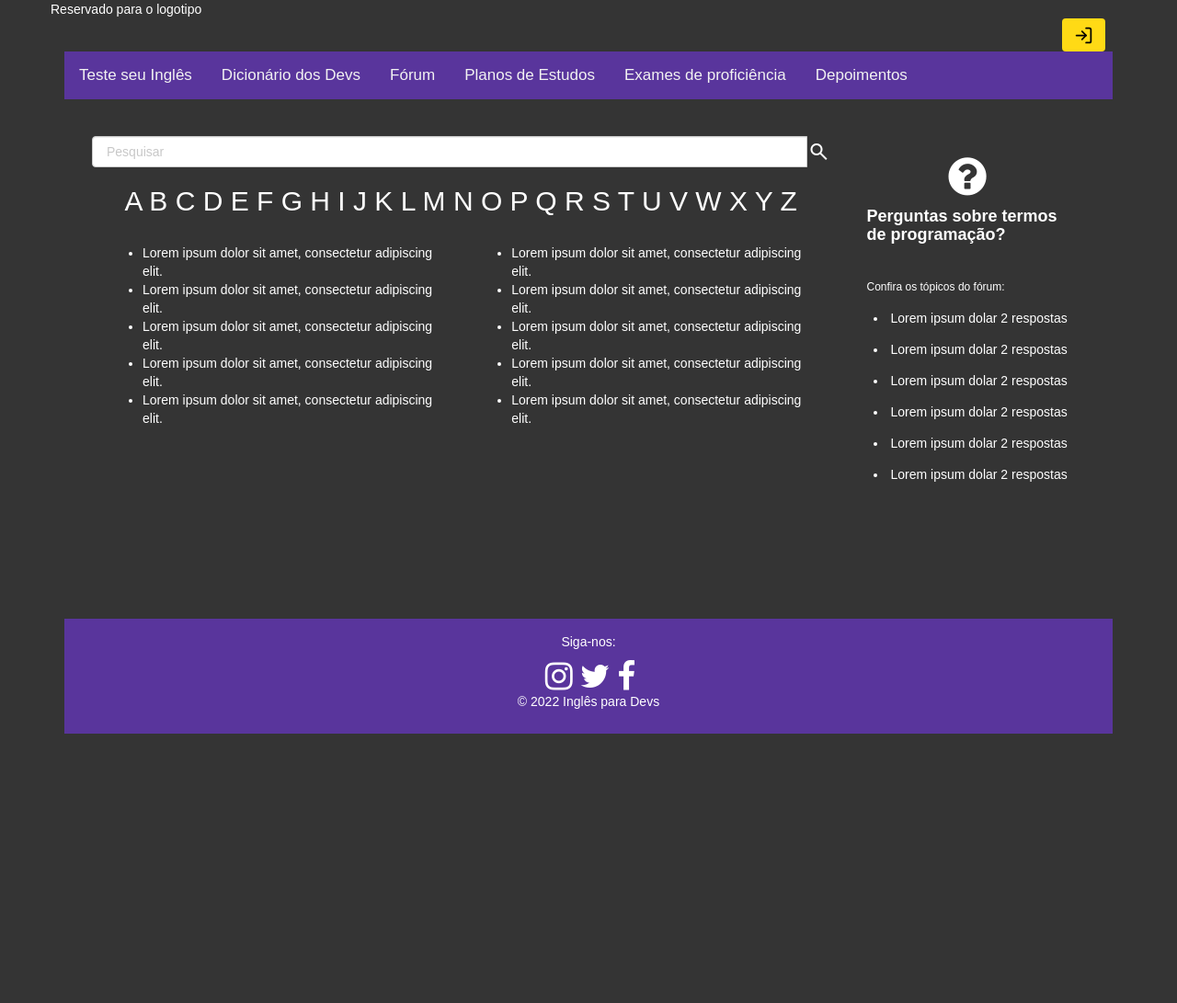
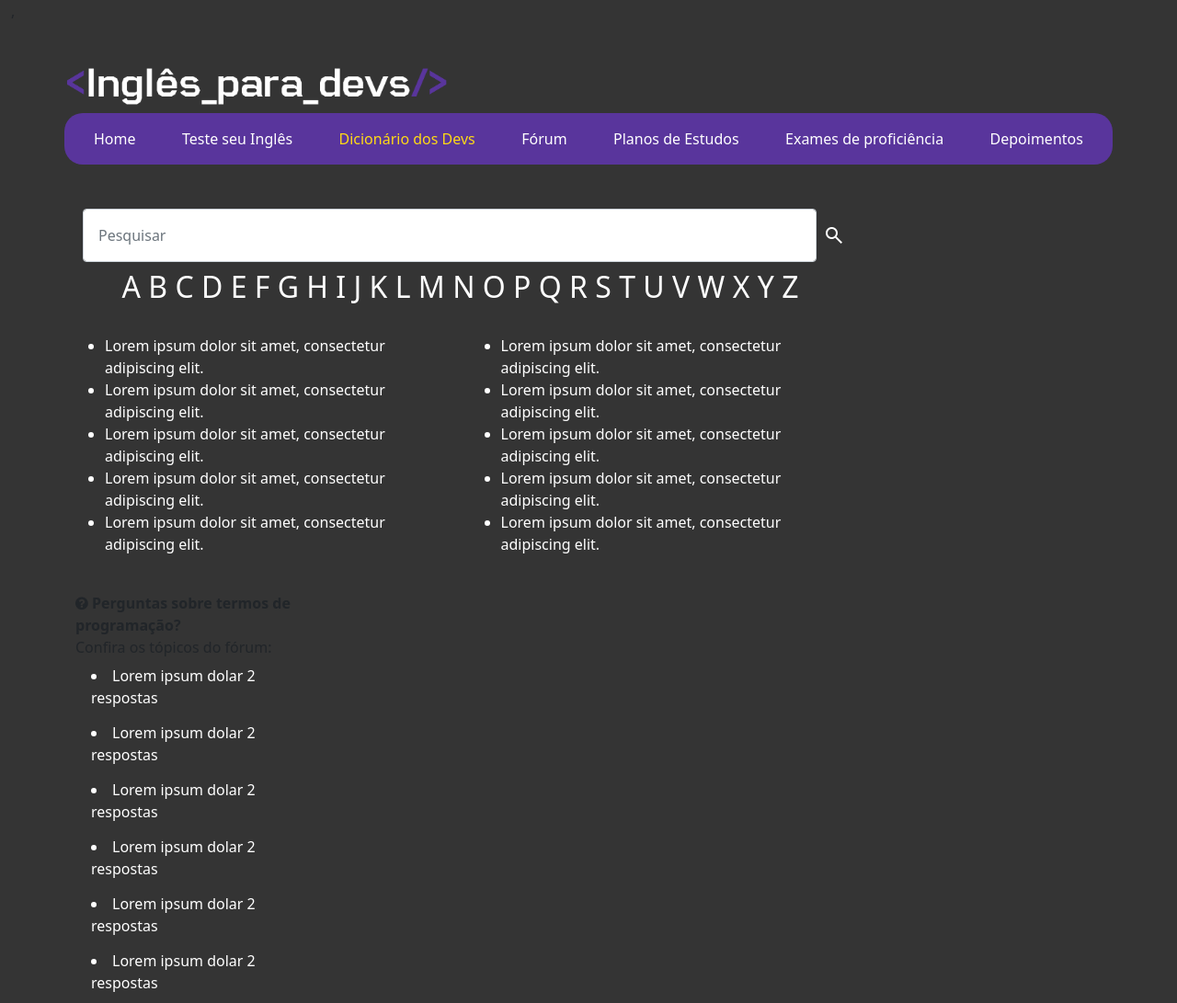
Before and after one commit to cegj/inglesparadevs, a website: page src/public/dicionario-dev/index.html in a window 1280 px wide. Shown: the top 1091 px of the page at 92% size. Before the commit the page ends 800 px from the top, so only its background shows below. Drawn offline with nearby package versions, Linux system fonts and the light colour scheme.

Commit message:
Ajusta header-footer  e barra de busca (style)

```diff
--- a/src/public/dicionario-dev/index.html
+++ b/src/public/dicionario-dev/index.html
@@ -6,166 +6,94 @@
     <meta http-equiv="X-UA-Compatible" content="IE=edge" />
     <meta name="viewport" content="width=device-width, initial-scale=1.0" />
     <title>Inglês para Devs</title>
-
+    <link rel="stylesheet" href="../assets/bootstrap/css/bootstrap.min.css" />
+    <script src="https://kit.fontawesome.com/b7cb4b5656.js" crossorigin="anonymous"></script>
     <link rel="stylesheet" href="./styles.css" />
+    <link rel="stylesheet" href="../styles.css" />
     <script src="../assets/bootstrap/js/bootstrap.min.js"></script>
+    <script src="./scripts.js"></script>
+    <script src="../globalScript.js"></script>
     <link rel="stylesheet" href="https://fonts.googleapis.com/icon?family=Material+Icons">
-    <link rel="stylesheet"
-        href="https://fonts.googleapis.com/css2?family=Material+Symbols+Outlined:opsz,wght,FILL,GRAD@48,400,0,0" />
-    <link rel="stylesheet" href="https://www.w3schools.com/w3css/4/w3.css">
+    <link rel="stylesheet" href="https://fonts.googleapis.com/css2?family=Material+Symbols+Outlined:opsz,wght,FILL,GRAD@48,400,0,0">,
     <link rel="stylesheet" href="https://cdnjs.cloudflare.com/ajax/libs/font-awesome/4.7.0/css/font-awesome.min.css">
-
-
-    <!--Visual
-    <link rel="stylesheet" href="../assets/bootstrap/css/bootstrap.min.css" />-->
-
-
-
-    <!--Alinhamento-->
-    <link rel="stylesheet" href="https://maxcdn.bootstrapcdn.com/bootstrap/3.4.1/css/bootstrap.min.css">
-
-    <style>
-        body {
-            margin: 0;
-            font-family: Arial, Helvetica, sans-serif;
-            background-color: #343434;
-            color: white;
-        }
-
-        .topnav {
-            overflow: hidden;
-            background-color: #59359c;
-        }
-
-        .topnav a {
-            float: left;
-            color: #f2f2f2;
-            text-align: center;
-            padding: 14px 16px;
-            text-decoration: none;
-            font-size: 17px;
-        }
-
-        .topnav a:hover {
-
-            color: white;
-
-            font-weight: 700;
-        }
-
-        .topnav a.active {
-            background-color: #59359c;
-            color: white;
-        }
-
-        .footer {
-
-            left: 0;
-            bottom: 0;
-            width: 100%;
-            background-color: #59359c;
-            color: white;
-            text-align: center;
-            padding: 15px;
-
-        }
-    </style>
-
 </head>
 
-<body class="container-fluid page_background d-flex flex-column align-items-stretch justify-content-between h-100">
+<body class="container-fluid page_background d-flex flex-column align-items-stretch justify-content-between h-100" onload="carregarDados()">
     <div class="container">
-        <div class="row d-flex justify-content-between">
-            <div class="col-6 text-end pe-0">Reservado para o logotipo</div>
-            <div class="col-6 text-end pe-0">
-                <button class="btn mb-2 login-button" style="margin-left: 94%;">
+        <header class="header">
+            <div class="row d-flex justify-content-between mb-2">
+                <div class="col-6 ps-0 text-white">
+                    <img src="../assets/images/logo.png" alt="Inglês para devs" class="img img-fluid w-75">
+                </div>
+                <div class="col-6 d-flex justify-content-end pe-0">
+                    <a class="btn mb-2 login-button text-center" id="loginButton" href="../login/login.html" role="button" hidden>
                         <span class="icon login-icon"></span>
-                </button>
+                    </a>
+
+                    <div id="loginDiv" class="d-flex align-items-center justify-content-center my-2" hidden>
+                        <p class="me-3" id="welcome" hidden>Bem vindo(a), usuário</p>
+                        <figure class="user-image rounded-circle m-0" hidden onclick="redirectToAlterarCadastro()">
+                            <i class="fa-solid fa-user-large  icon-modify" style=" font-size: xx-large; padding:2px; margin:6px ; display:block;"></i>
+                            <img src="" alt="">
+                        </figure>
+                        <button onclick="logout()" hidden style="border-radius:20px;"><i class="fa-solid fa-user-large-slash" style="border-radius: 20px;"></i> </button>
                     </div>
                 </div>
-
-
-        <header class="header">
-
-
-
-            <!-- <div class="row">
+            </div>
+            <div class="row">
                 <nav class="navbar navbar-expand-lg px-0">
                     <div class="container-fluid">
-                        <button class="navbar-toggler" type="button" data-bs-toggle="collapse"
-                            data-bs-target="#navbarToggler" aria-controls="navbarToggler" aria-expanded="false"
-                            aria-label="Toggle navigation">
+                        <button class="navbar-toggler" type="button" data-bs-toggle="collapse" data-bs-target="#navbarToggler" aria-controls="navbarToggler" aria-expanded="false" aria-label="Toggle navigation">
                             <span class="navbar-toggler-icon"></span>
                         </button>
                         <div class="collapse navbar-collapse" id="navbarToggler">
                             <ul class="navbar-nav me-auto mb-2 mb-lg-0 d-flex justify-content-between w-100">
                                 <li class="nav-item">
-                                    <a class="nav-link active-navlink" aria-current="page"
-                                        href="/src/pagina-inicial/index.html">Home</a>
+                                    <a class="nav-link " href="/">Home</a>
                                 </li>
                                 <li class="nav-item">
-                                    <a class="nav-link" href="#">Teste seu Inglês</a>
+                                    <a class="nav-link" href="../testeIngles/index.html">Teste seu Inglês</a>
                                 </li>
                                 <li class="nav-item">
-                                    <a class="nav-link" href="/src/dicionario-dev/index.html">Dicionário dos Devs</a>
+                                    <a class="nav-link active-navlink" aria-current="page" href="">Dicionário dos Devs</a>
                                 </li>
                                 <li class="nav-item">
-                                    <a class="nav-link" href="#">Fórum</a>
+                                    <a class="nav-link" href="../forumTopicos/index.html">Fórum</a>
                                 </li>
                                 <li class="nav-item">
-                                    <a class="nav-link" href="#">Planos de Estudos</a>
+                                    <a class="nav-link" href="../plano de estudos-listar/index.html">Planos de
+                                        Estudos</a>
                                 </li>
                                 <li class="nav-item">
-                                    <a class="nav-link" href="/src/proeficiencia/index.html">Exames de proficiência</a>
+                                    <a class="nav-link" href="../proeficiencia/index.html">Exames de proficiência</a>
                                 </li>
                                 <li class="nav-item">
-                                    <a class="nav-link" href="#">Depoimentos</a>
+                                    <a class="nav-link" href="../depoimentos/index.html">Depoimentos</a>
                                 </li>
                             </ul>
                         </div>
                     </div>
                 </nav>
-            </div>-->
-            <div class="topnav">
-
-                <a class="nav-link" href="../testeIngles/index.html">Teste seu Inglês</a>
-
-                <a class="nav-link active-navlink" href="#">Dicionário dos Devs</a>
-
-                <a class="nav-link" href="../forumTopicos/index.html">Fórum</a>
-
-                <a class="nav-link" href="../plano de estudos-listar/index.html">Planos de Estudos</a>
-
-                <a class="nav-link" href="../proeficiencia/index.html">Exames de proficiência</a>
-
-
-                <a class="nav-link" href="../depoimentos/index.html">Depoimentos</a>
-
             </div>
         </header>
     </div>
     <div class="container align-self-stretch ">
         <main class="main-content">
-
-            <div class="col-lg-12" style="margin-top: 40px;">
+            <div class="col-lg-12">
                 <!--Começa aqui a primaria-->
                 <div class="col-lg-9">
-
                     <div class="col-lg-12">
                         <div class="row">
-                            <div class="input-group">
-                                <input type="text" class="form-control" placeholder="Pesquisar"
-                                    style="  padding: 15px;    ">
-                                <div class="input-group-btn">
-                                    <span class="material-symbols-outlined" style="width: 100%; ">
-                                        search
-                                    </span>
+                            <div class="input-group w-100">
+                                <input type="text" class="form-control p-3 m-2 rounded" placeholder="Pesquisar">
+                                <div class="d-flex input-group-btn search-btn">
+                                    <span class="material-symbols-outlined align-self-center ">search</span>
                                 </div>
                             </div>
 
 
                             <div class="">
-                                <h2 class="text-center   " style="color: white;">A B C D E F G H I J K L M N O P Q R S T
+                                <h2 class="text-center">A B C D E F G H I J K L M N O P Q R S T
                                     U V W X Y Z</h2>
                             </div>
 
@@ -211,11 +139,11 @@
                     <!--Começa aqui a secundaria-->
                     <div>
                         <br>
-                        <i class="w3-xxxlarge fa fa-question-circle" style="margin-left: 40%; " aria-hidden="true"></i>
-                        <h4 style=" margin-left: 10px;  margin-right: 10px;"><b>Perguntas sobre termos de
+                        <i class="w3-xxxlarge fa fa-question-circle" aria-hidden="true"></i>
+                        <h4"><b>Perguntas sobre termos de
                                 programação?</b></h4>
                             <br>
-                        <h6 style=" margin-left: 10px;  margin-right: 10px;">Confira os tópicos do fórum:</h6>
+                            <h6">Confira os tópicos do fórum:</h6>
 
                                 <li style=" color: rgb(255, 255, 255); padding: 7px;
                          margin-left: 10px;  margin-right: 10px;">Lorem ipsum dolar 2
@@ -240,38 +168,6 @@
                                 <li style=" color: rgb(255, 255, 255); padding: 7px;
                          margin-left: 10px;  margin-right: 10px;">Lorem ipsum dolar 2
                                     respostas</li>
-
-
-
-                        <!-- <li style="background-color:rgb(0, 0, 0); color: rgb(255, 255, 255); padding: 15px;
-                        ">Lorem ipsum dolar 2
-                            respostas</li>
-                        <br>
-                        <li style="background-color:rgb(0, 0, 0); color: rgb(255, 255, 255); padding: 15px;
-                        ">Lorem ipsum dolar 2
-                            respostas</li>
-                        <br>
-                        <li style="background-color:rgb(0, 0, 0); color: rgb(255, 255, 255); padding: 15px;
-                        ">Lorem ipsum dolar 2
-                            respostas</li>
-                        <br>
-                        <li style="background-color:rgb(0, 0, 0); color: rgb(255, 255, 255); padding: 15px;
-                        ">Lorem ipsum dolar 2
-                            respostas</li>
-                        <br>
-                        <li style="background-color:rgb(0, 0, 0); color: rgb(255, 255, 255); padding: 15px;
-                        ">Lorem ipsum dolar 2
-                            respostas</li>
-                        <br>
-                        <li style="background-color:rgb(0, 0, 0); color: rgb(255, 255, 255); padding: 15px;
-                        ">Lorem ipsum dolar 2
-                            respostas</li>
-                        <br>
-                        <li style="background-color:rgb(0, 0, 0); color: rgb(255, 255, 255); padding: 15px;
-                        ">Lorem ipsum dolar 2
-                            respostas</li>
-                        <br>-->
-
                     </div>
                     <!--Termina aqui a secundaria -->
                 </div>
--- a/src/public/dicionario-dev/styles.css
+++ b/src/public/dicionario-dev/styles.css
@@ -1,93 +1,48 @@
-body {
-    min-height: 100vh;
-    background-color: rgba(17, 17, 17, 0.85);
-  }
+        /* body {
+          margin: 0;
+          font-family: Arial, Helvetica, sans-serif;
+          background-color: #343434;
+          color: white;
+        }
 
-  /*Icons*/
-  span.login-icon {
-    background-image: url(../assets/icons/log-in.svg);
-  }
+        .topnav {
+          overflow: hidden;
+          background-color: #59359c;
+        }
 
-  span.instagram-icon {
-    background-image: url(../assets/icons/instagram.svg);
-  }
+        .topnav a {
+          float: left;
+          color: #f2f2f2;
+          text-align: center;
+          padding: 14px 16px;
+          text-decoration: none;
+          font-size: 17px;
+        }
 
-  span.facebook-icon {
-    background-image: url(../assets/icons/facebook.svg);
-  }
+        .topnav a:hover {
 
-  span.twitter-icon {
-    background-image: url(../assets/icons/twitter.svg);
-  }
+          color: white;
 
-  span.icon {
-    display: inline-block;
-    width: 1.5em;
-    height: 1.5em;
-    vertical-align: middle;
-    background-repeat: no-repeat;
-    background-position: center;
-    background-size: 100%;
-  }
+          font-weight: 700;
+        }
 
-  /*Header properties*/
-  button.login-button {
-    background-color: #ffda15;
-  }
+        .topnav a.active {
+          background-color: #59359c;
+          color: white;
+        }
 
-  .navbar-nav a.active-navlink {
-    color: #ffda15 !important;
-  }
+        .footer {
 
-  .navbar-nav a.active-navlink:hover {
-    font-weight: 400 !important;
-  }
+          left: 0;
+          bottom: 0;
+          width: 100%;
+          background-color: #59359c;
+          color: white;
+          text-align: center;
+          padding: 15px;
 
-  nav.navbar {
-    background-color: #59359c;
-  }
+        } */
 
-  .navbar-nav a.nav-link {
-    color: #ffffff;
-    font-weight: 400;
-  }
-
-  .navbar-nav a.nav-link:hover {
-    font-weight: 700;
-  }
-
-  button.navbar-toggler {
-    border: 1px solid white;
-  }
-
-  button.navbar-toggler .navbar-toggler-icon {
-    background-image: url(../assets/icons/menu.svg);
-  }
-
-  .navbar-toggler:focus {
-    box-shadow: 0 0 0 0.25rem #ffffff;
-  }
-
-  .main-content {
-  }
-
-  /*Footer properties*/
-  .footer {
-    background-color: #59359c;
-  }
-
-  /* ********************* Página inicial ****************************** */
-  .about_us figure.dev-avatar {
-      width: 5rem;
-      height: 5rem;
-      filter: drop-shadow(2px 2px 1px #cccccc);
-      background-color: lightgray;
-  }
-
-  img.img_display {
-    filter: drop-shadow(3px 3px 2px #cccccc);
-  }
-
-  .sidebar{
-
-  }
+        .search-btn {
+          cursor: pointer;
+        }
--- a/src/public/styles.css
+++ b/src/public/styles.css
@@ -1,6 +1,6 @@
 body {
   min-height: 100vh;
-  background-color: rgba(17, 17, 17, 0.85);
+  background-color: rgba(17, 17, 17, 0.85) !important;
 }
 
 /*Icons*/
```
Lines whose indentation alone changed are shown as unchanged.
